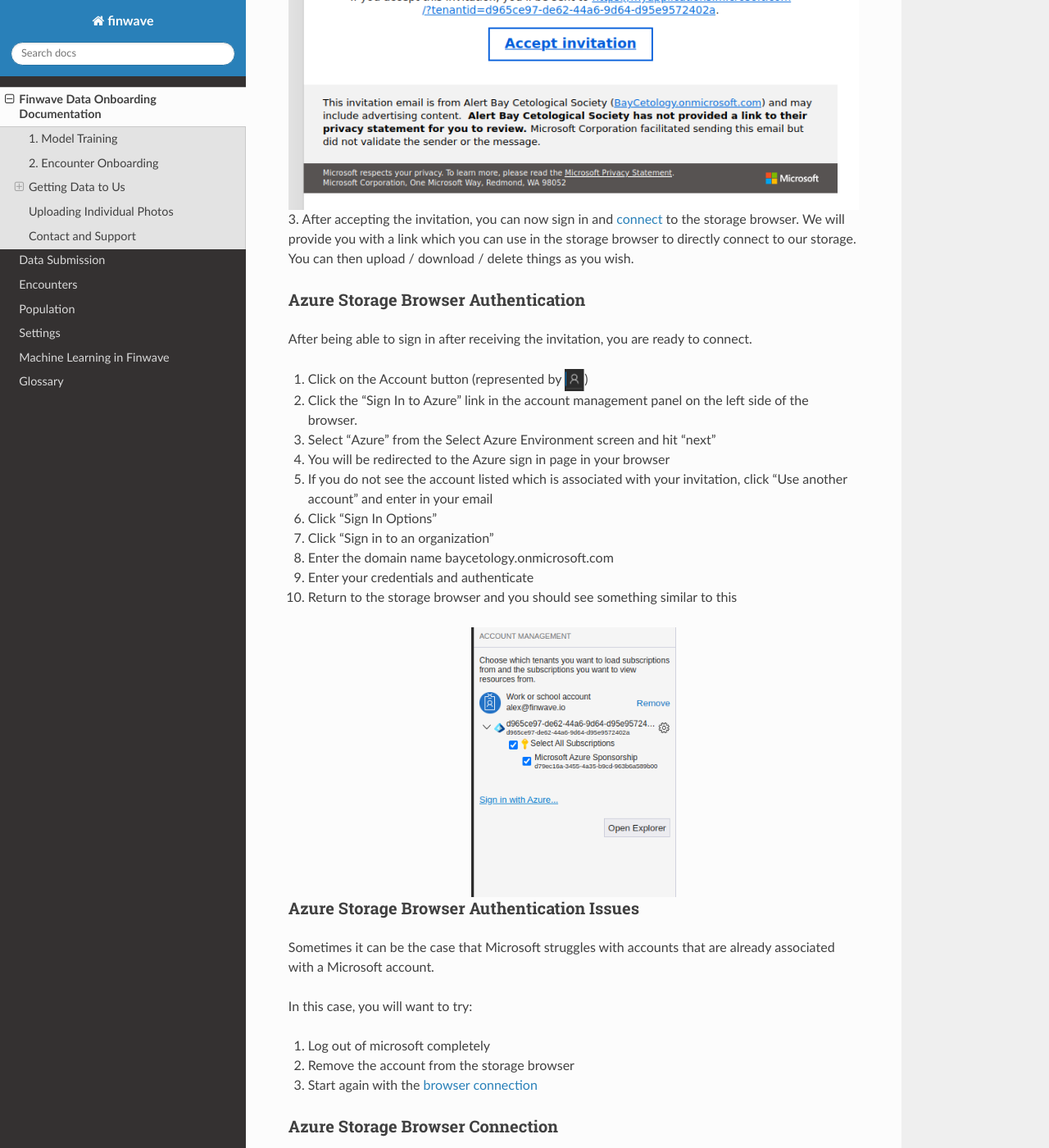
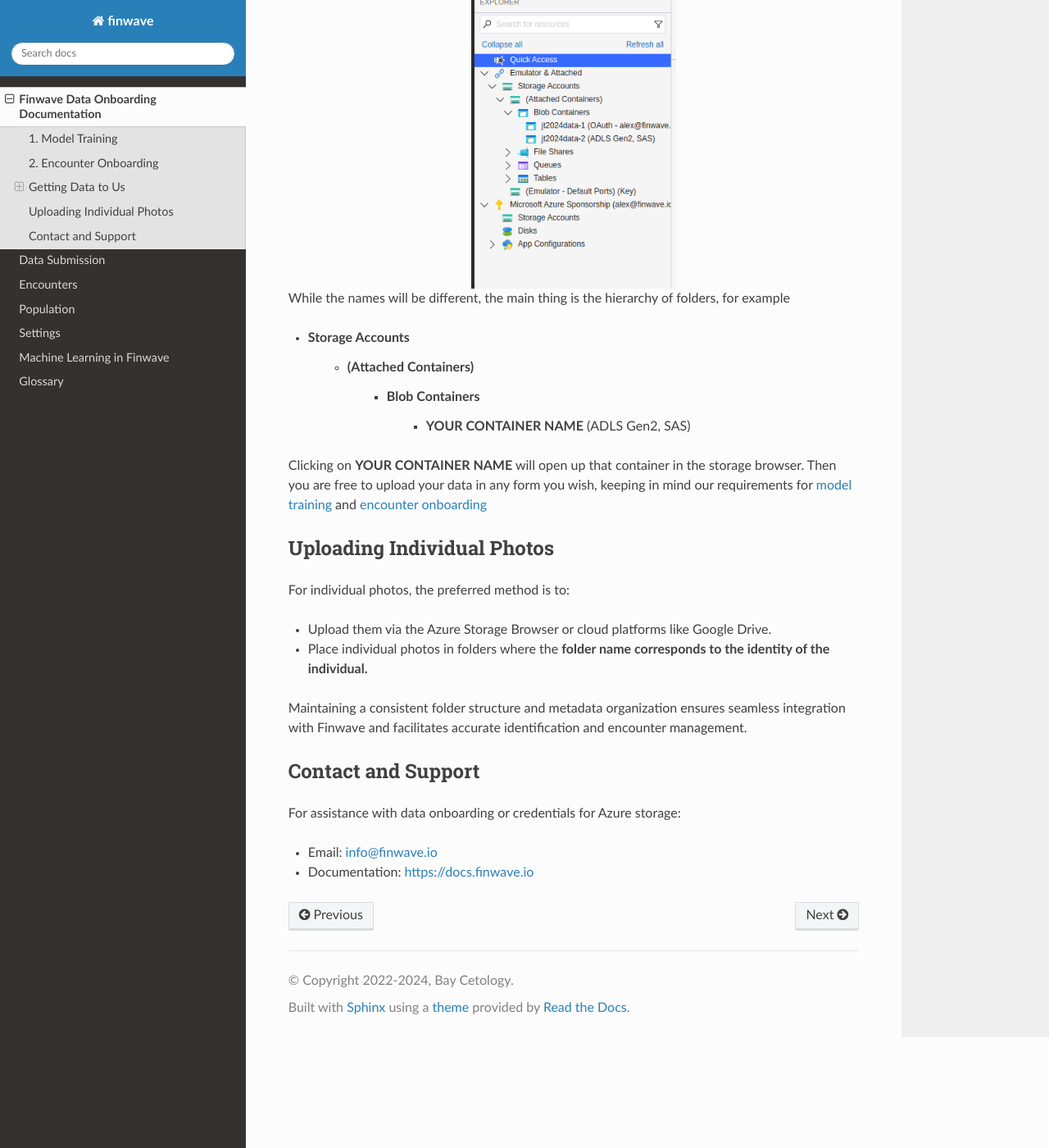
Before and after one commit to alexanderbarnhill/finwave-docs, a Sphinx documentation site: the page built from docs/source/onboarding.rst, in a window 1280 px wide and 1400 px high, scrolled down 2522 px. Shown: the whole window at 82% size. Built offline with Sphinx 7.4.7 and the Read the Docs theme 3.1.0, drawn with Linux system fonts in a browser that asks for light colours; some of the changed text lies outside the part shown.

```diff
--- a/docs/source/onboarding.rst
+++ b/docs/source/onboarding.rst
@@ -89,66 +89,9 @@
    :width: 800px
 
 
-The process is as follows:
-
-1. We will create an account for you to be able to access this storage.
-2. You will receive an email from Microsoft inviting you to participate in our organization
-
-.. image:: img/onboarding/storage_browser/invitation.png
-   :alt: Azure Invitation
-   :align: center
-   :width: 800px
-
-3. After accepting the invitation, you can now sign in and :ref:`connect <storage_browser_authentication>`  to the storage browser. We will provide you with a
-link which you can use in the storage browser to directly connect to our storage. You can then upload / download / delete things
-as you wish.
-
-.. _storage_browser_authentication:
-
-Azure Storage Browser Authentication
------------------------------------------
-
-
-.. |sign_in| image:: img/onboarding/storage_browser/sign_in.png
-   :width: 24px
-   :alt: Sign In
-
-After being able to sign in after receiving the invitation, you are ready to connect.
-
-1. Click on the Account button (represented by |sign_in|)
-2. Click the "Sign In to Azure" link in the account management panel on the left side of the browser.
-3. Select "Azure" from the Select Azure Environment screen and hit "next"
-4. You will be redirected to the Azure sign in page in your browser
-5. If you do not see the account listed which is associated with your invitation, click "Use another account" and enter in your email
-6. Click "Sign In Options"
-7. Click "Sign in to an organization"
-8. Enter the domain name baycetology.onmicrosoft.com
-9. Enter your credentials and authenticate
-10. Return to the storage browser and you should see something similar to this
-
-.. image:: img/onboarding/storage_browser/connected.png
-   :alt: Azure Account Connected
-   :align: center
-   :width: 250px
-
-
-
-Azure Storage Browser Authentication Issues
------------------------------------------
-Sometimes it can be the case that Microsoft struggles with accounts that are already associated
-with a Microsoft account.
-
-In this case, you will want to try:
-
-1. Log out of microsoft completely
-2. Remove the account from the storage browser
-3. Start again with the :ref:`browser connection <storage_browser_authentication>`
-
-
 
 Azure Storage Browser Connection
 ----------------------------------------
-Once you are authenticated in the storage browser, you are ready to connect to the storage container.
 
 .. |connect| image:: img/onboarding/storage_browser/connect.png
    :width: 24px
```
